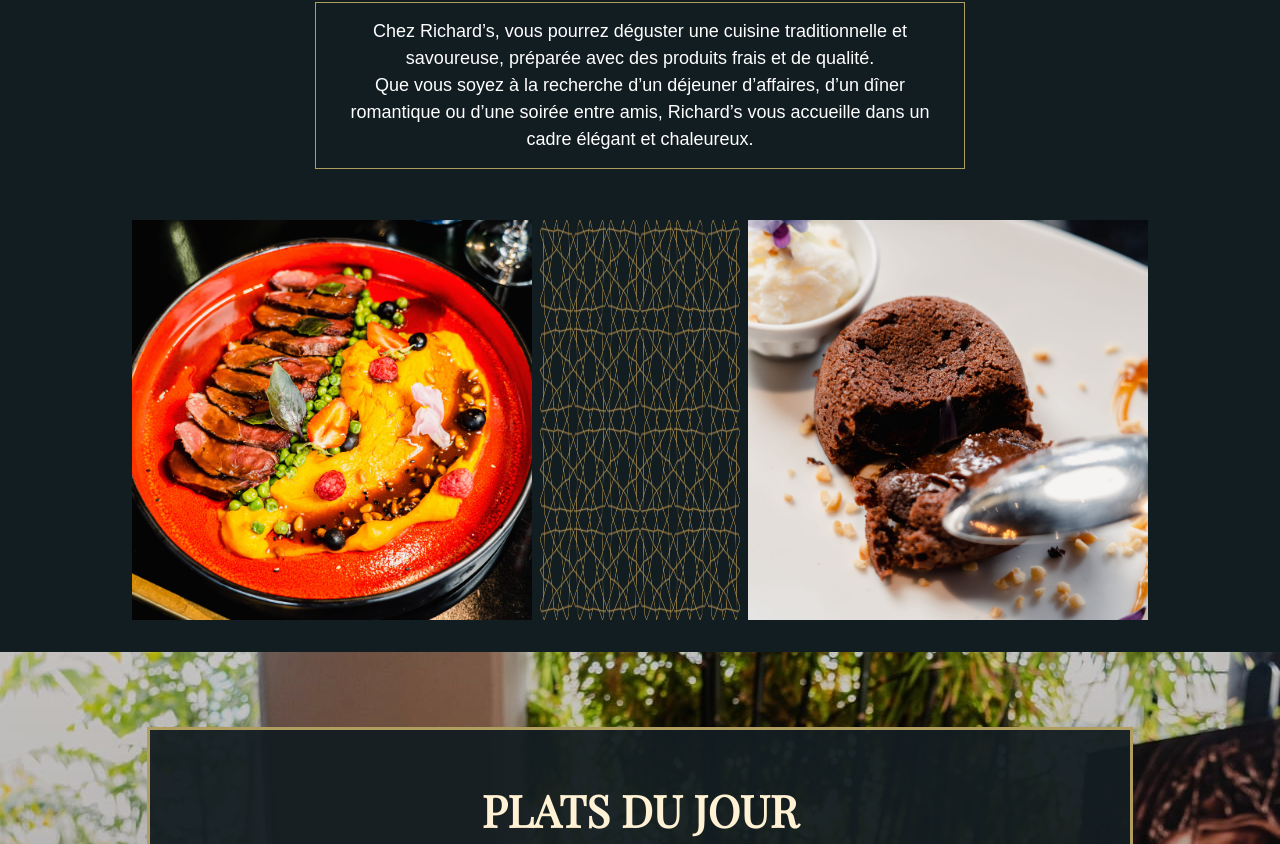
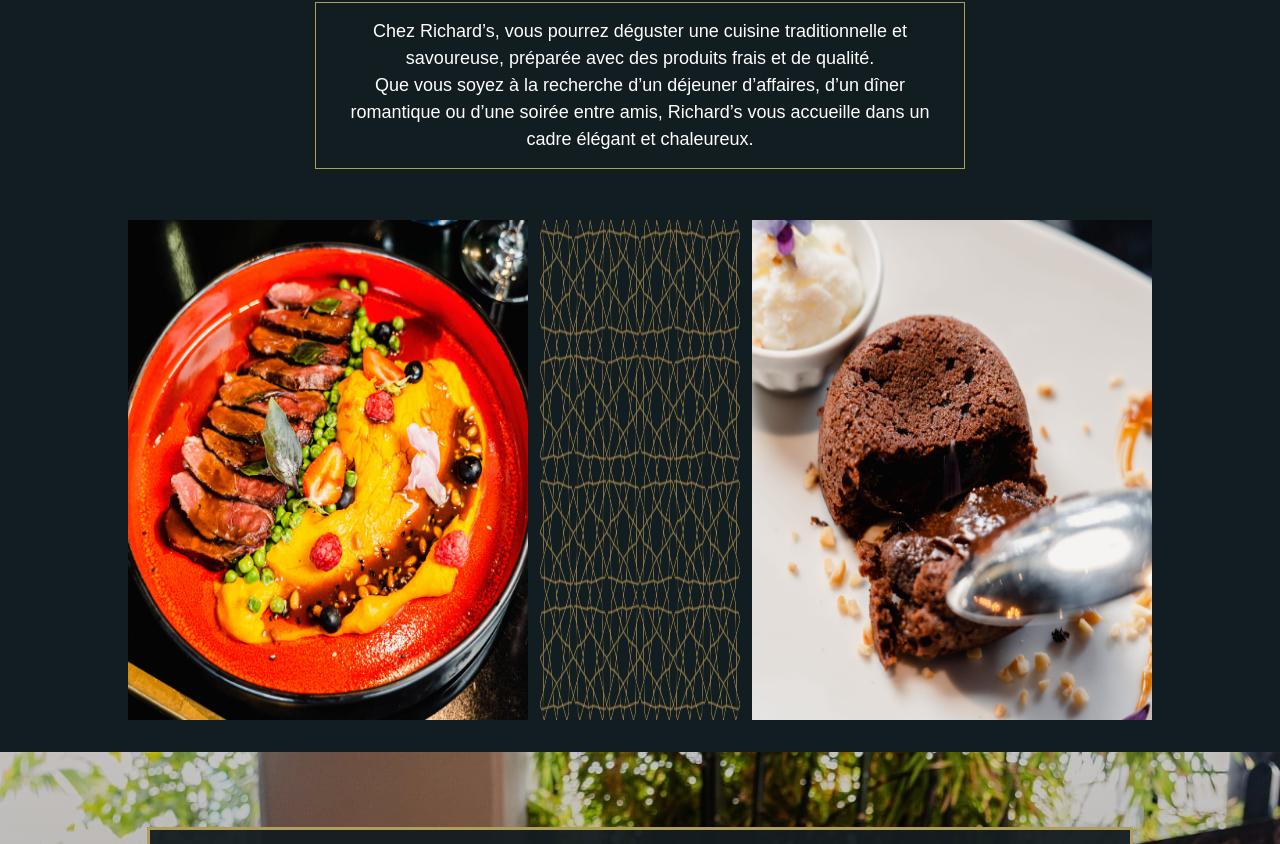
Before and after one commit to rxb3n/richards-restaurant, a Vue app in the folder richards-site/: page / in a window 1280 px wide. Shown: the part 996-1840 px from the top of the page. Built offline with nearby package versions, Linux system fonts and the light colour scheme.

Commit message:
about adjust

```diff
--- a/richards-site/src/components/About.vue
+++ b/richards-site/src/components/About.vue
@@ -15,9 +15,9 @@
 
 
 			<div class="action-img">
-				<img src="../assets/food001.jpg" height="400">
-				<img src="../assets/pattern-gold.png" height="400" width="200" alt="">
-				<img src="../assets/food002.jpg" height="400">
+				<img src="../assets/food001.jpg" height="500" width="400">
+				<img src="../assets/pattern-gold.png" height="500" width="200" alt="">
+				<img src="../assets/food002.jpg" height="500" width="400">
 			</div>
 
 
--- a/richards-site/src/styles/about.css
+++ b/richards-site/src/styles/about.css
@@ -16,7 +16,7 @@
 	padding-top: 5%;
 	width: 80vw;
 	display: flex;
-	justify-content: space-around;
+	justify-content: space-between;
 }
 
 .action-text {
```
